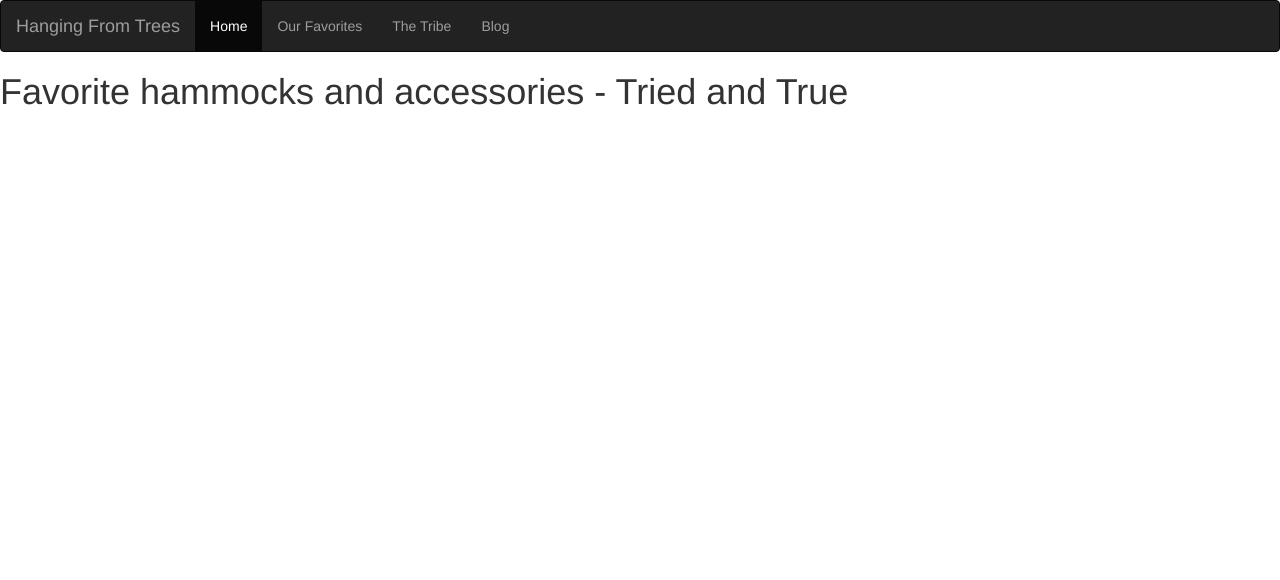
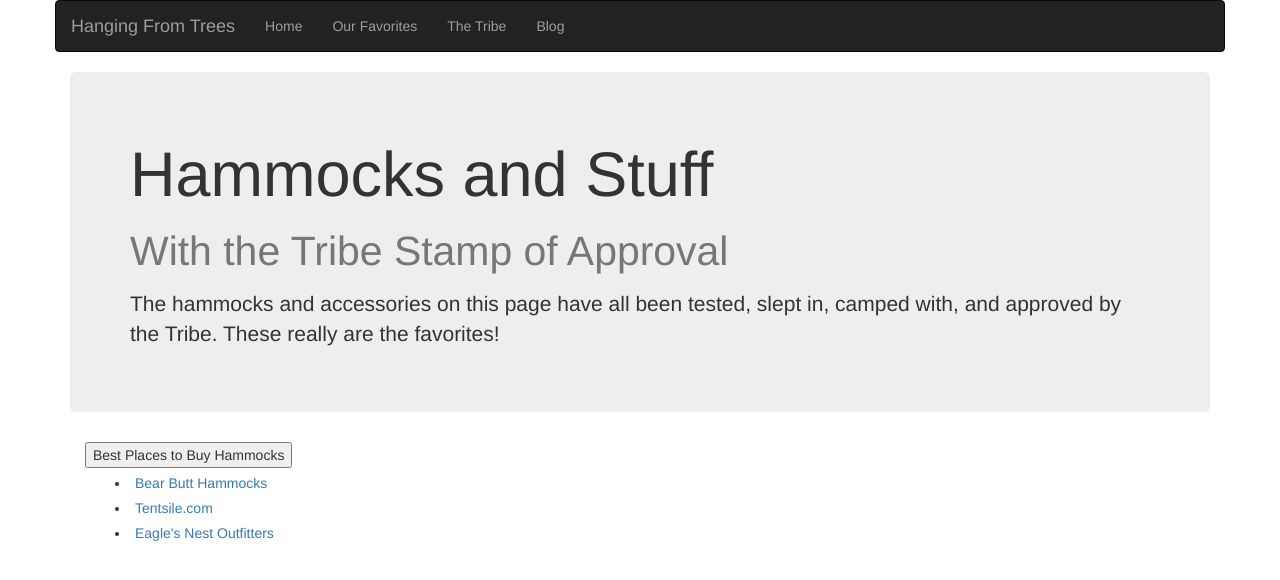
Before and after one commit to knaughton782/FrontEndWeb, a website: page views/favorites.html in a window 1280 px wide. Drawn offline with nearby package versions, Linux system fonts and the light colour scheme.

Commit message:
working with bootstrap CDN before changing to materialize install

```diff
--- a/package.json
+++ b/package.json
@@ -4,8 +4,11 @@
   "description": "",
   "main": "app.js",
   "dependencies": {
+    "bootstrap": "^3.3.7",
     "express": "^4.15.4",
-    "opn": "^5.1.0"
+    "materialize-css": "^0.100.1",
+    "opn": "^5.1.0",
+    "save": "^2.3.1"
   },
   "devDependencies": {
     "gulp": "^3.9.1",
--- /dev/null
+++ b/public/javascript/jquery.js
@@ -0,0 +1,5 @@
+$(function() {
+  $("button").click(function() {
+    $("ul dropdown").hide();
+  });
+});
--- a/styles/styles.scss
+++ b/styles/styles.scss
@@ -1 +1,18 @@
 @import 'header';
+
+.container {
+}
+
+.row {
+}
+
+.page-header {
+}
+
+li.dropdown {
+  margin: 5px;
+  padding: 0 5px;
+}
+.jumbotron {
+
+}
--- a/views/favorites.html
+++ b/views/favorites.html
@@ -12,21 +12,49 @@
 </head>
 
 <body>
+    <div class="container">
+        <div class="row">
+            <div class="header"></div>
+        </div>
+        <div class="row">
+            <nav class="navbar navbar-inverse">
+                <div class="container-fluid">
+                    <div class="navbar-header">
+                        <a class="navbar-brand" href="/">Hanging From Trees</a>
+                    </div>
+                    <ul class="nav navbar-nav">
+                        <li class="nav"><a href="/">Home</a></li>
+                        <li class="nav"><a href="/favorites">Our Favorites</a></li>
+                        <li class="nav"><a href="/about">The Tribe</a></li>
+                        <li class="nav"><a href="/blog">Blog</a></li>
+                    </ul>
+                </div>
+            </nav>
+        </div>
+        <div class="row">
+            <div class="col-lg-12">
+                <div class="jumbotron">
+                    <h1>Hammocks and Stuff</br> <small>With the Tribe Stamp of Approval</small></h1>
+                    <p>The hammocks and accessories on this page have all been tested, slept in, camped with, and approved by
+                        the Tribe. These really are the favorites!</p>
+                </div>
 
-    <nav class="navbar navbar-inverse">
-        <div class="container-fluid">
-            <div class="navbar-header">
-                <a class="navbar-brand" href="/">Hanging From Trees</a>
             </div>
-            <ul class="nav navbar-nav">
-                <li class="active"><a href="/">Home</a></li>
-                <li><a href="/favorites">Our Favorites</a></li>
-                <li><a href="/about">The Tribe</a></li>
-                <li><a href="/blog">Blog</a></li>
+
+        </div>
+        <div class="col-lg-12">
+            <button>Best Places to Buy Hammocks</button>
+            <ul class="button">
+                <li class="dropdown"><a href="https://www.bearbuttteam.com/">Bear Butt Hammocks</a></li>
+                <li class="dropdown"><a href="https://www.tentsile.com/">Tentsile.com</a></li>
+                <li class="dropdown"><a href="https://www.eaglesnestoutfittersinc.com/">Eagle's Nest Outfitters</a></li>
+
             </ul>
         </div>
-    </nav>
-    <h1>Favorite hammocks and accessories - Tried and True</h1>
+    </div>
+
+    </div>
+    </div>
     <script src="https://cdnjs.cloudflare.com/ajax/libs/jquery/3.2.1/jquery.min.js" charset="utf-8"></script>
     <script type="text/javascript" src="https://maxcdn.bootstrapcdn.com/bootstrap/3.3.7/js/bootstrap.min.js" charset="utf-8"></script>
 
```
Also changed, not shown: views/about.html (+8 -2 lines), views/blog.html (+8 -1 lines), views/index.html (+17 -8 lines), views/testing.html (+3 -1 lines), public/css/styles.css, 2 other files.
